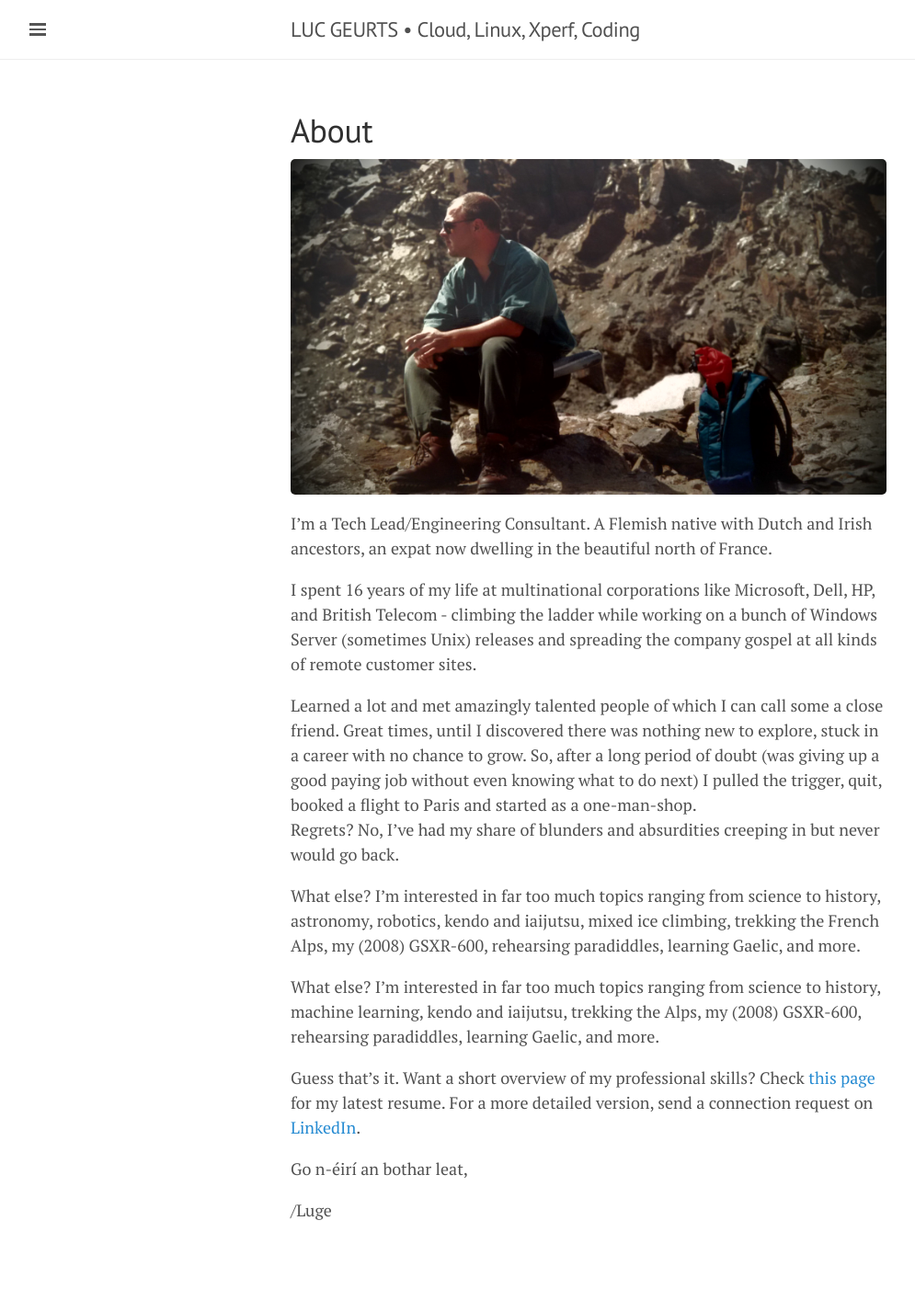
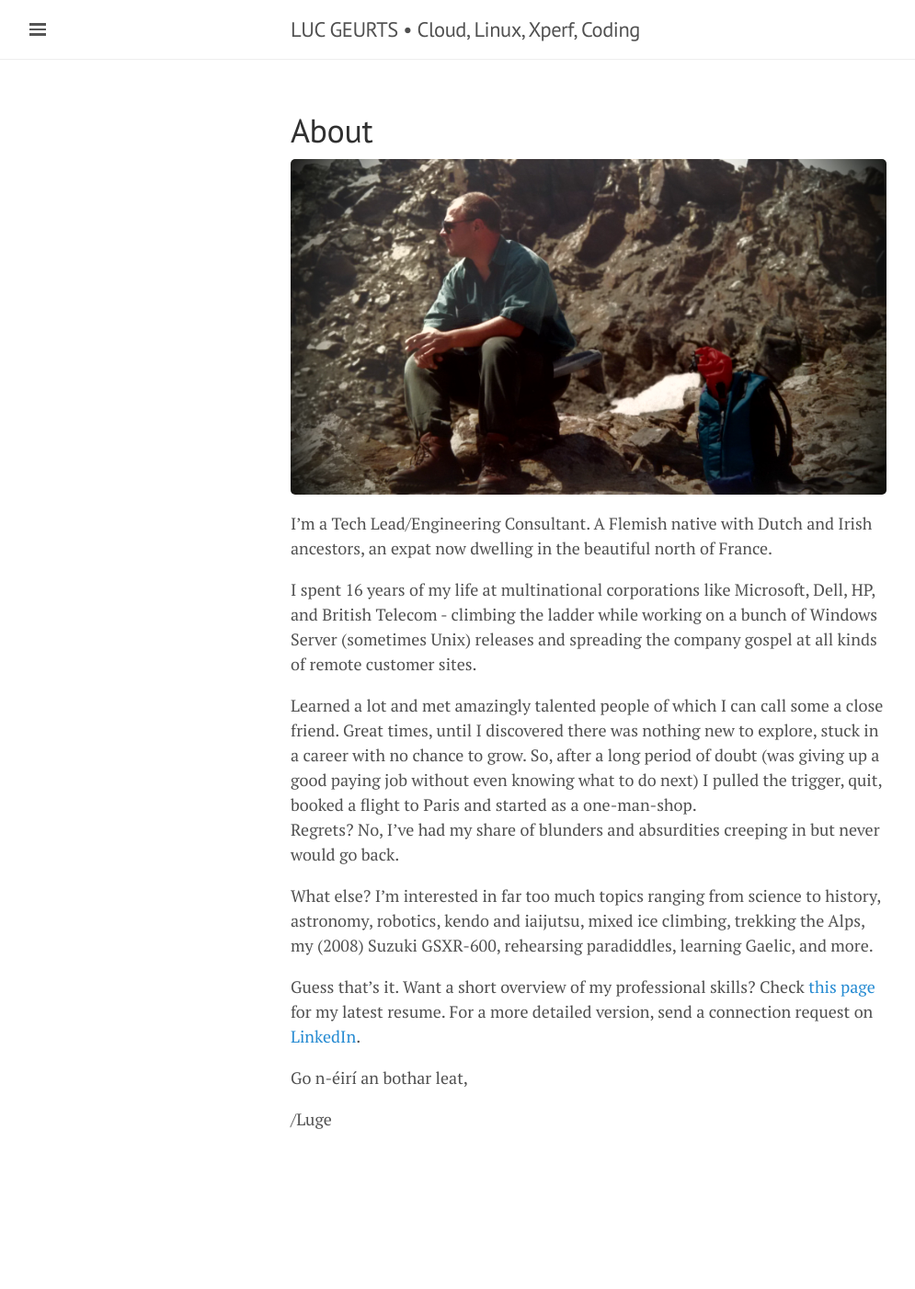
Before and after one commit to lgeurts/lgeurts.github.io, a Jekyll site: the page built from about.md, in a window 1280 px wide. Shown: the whole page at 92% size, without its empty margins (0-995 px from the left). Built offline with Jekyll 4.4.1, drawn with Linux system fonts in a browser that asks for light colours; nearby versions of some CDN libraries; after the commit the page ends 1303 px from its top, so only the background shows below that.

Commit message:
Update about.md

```diff
--- a/about.md
+++ b/about.md
@@ -11,9 +11,8 @@
 
 Learned a lot and met amazingly talented people of which I can call some a close friend. Great times, until I discovered there was nothing new to explore, stuck in a career with no chance to grow. So, after a long period of doubt (was giving up a good paying job without even knowing what to do next) I pulled the trigger, quit, booked a flight to Paris and started as a one-man-shop. <br>Regrets? No, I've had my share of blunders and absurdities creeping in but never would go back.
 
-What else? I’m interested in far too much topics ranging from science to history, astronomy, robotics, kendo and iaijutsu, mixed ice climbing, trekking the French Alps, my (2008) GSXR-600, rehearsing paradiddles, learning Gaelic, and more.
+What else? I’m interested in far too much topics ranging from science to history, astronomy, robotics, kendo and iaijutsu, mixed ice climbing, trekking the Alps, my (2008) Suzuki GSXR-600, rehearsing paradiddles, learning Gaelic, and more.
 
-What else? I’m interested in far too much topics ranging from science to history, machine learning, kendo and iaijutsu, trekking the Alps, my (2008) GSXR-600, rehearsing paradiddles, learning Gaelic, and more.
 
 Guess that's it. Want a short overview of my professional skills? Check [this page](https://github.com/lgeurts/Resume/blob/master/Moderncv%20Resume%20Luc%20Geurts%20%28US%29.pdf) for my latest resume. For a more detailed version, send a connection request on [LinkedIn](https://www.linkedin.com/in/lucgeurts).
 
```
